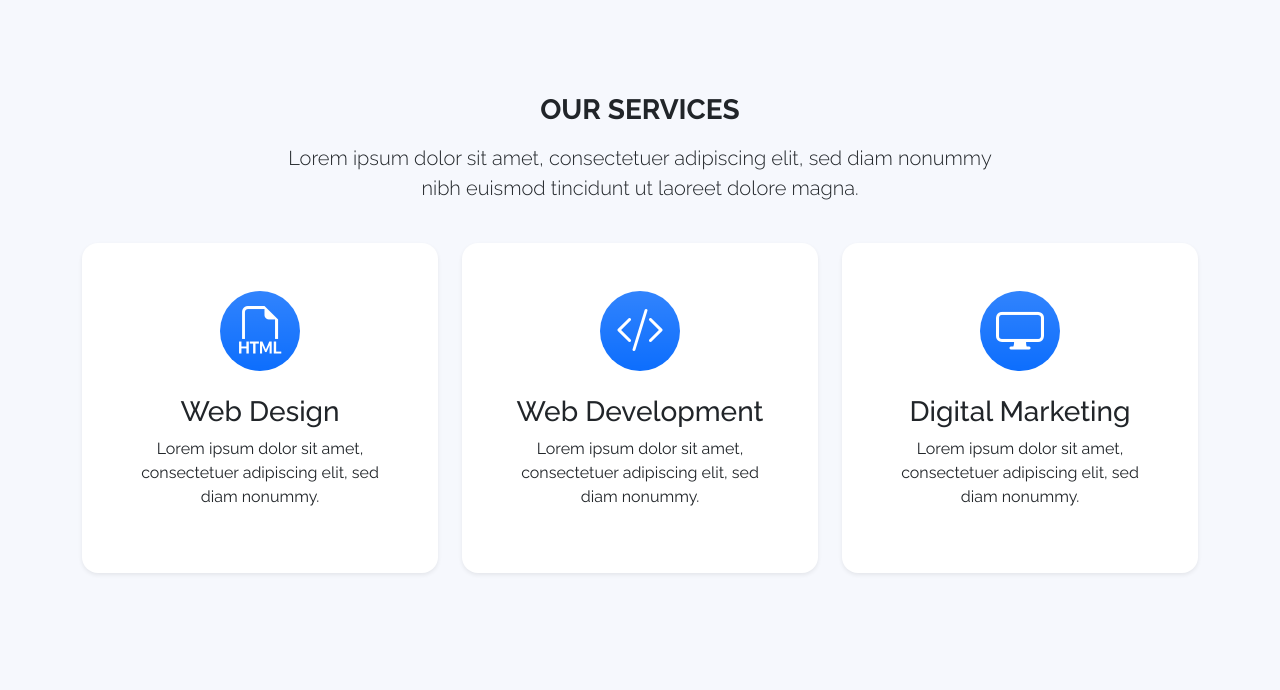
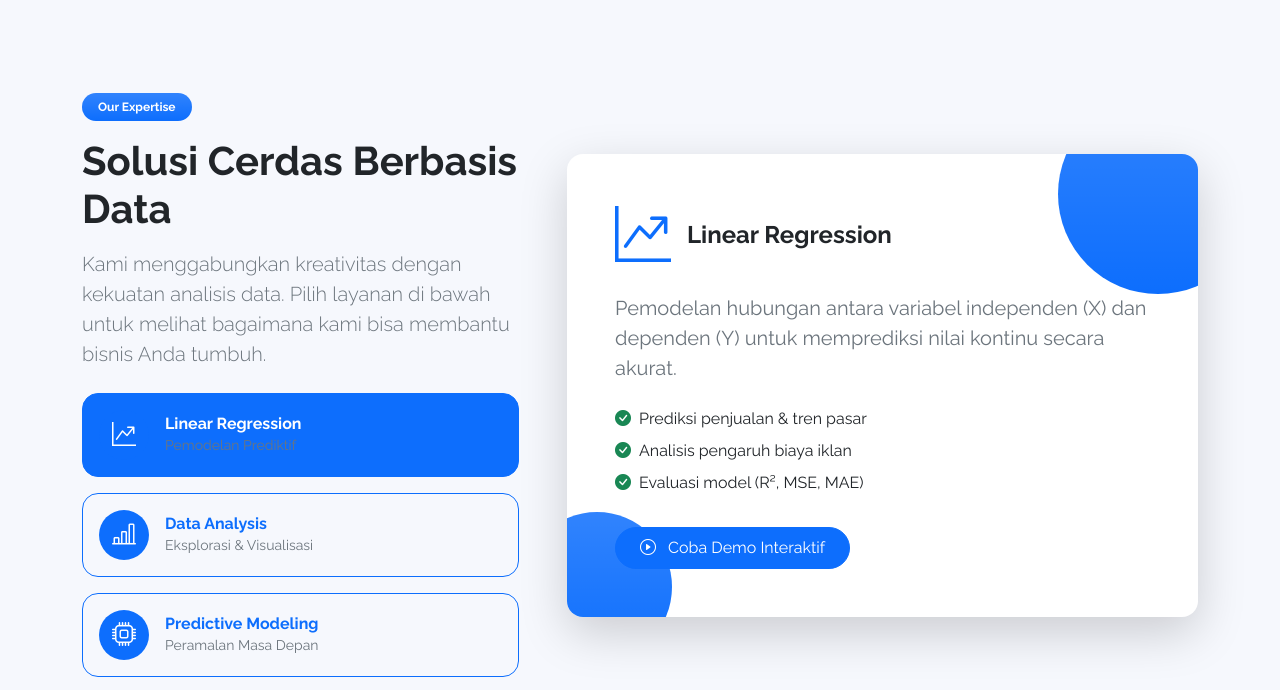
Before and after one commit to KEZO-cmyk/Kelompok_4-Belajar-Project-Remote, a plain HTML site: page index.html in a window 1280 px wide. Shown: the part 513-1203 px from the top of the page. Drawn offline with nearby package versions, Linux system fonts and the light colour scheme.

Commit message:
Update: section Mir (Our Services) + halaman demo Linear Regression

```diff
--- a/index.html
+++ b/index.html
@@ -97,54 +97,114 @@
 
         <!-- Azzahra -->
 
-        <!-- Mir -->
-        <div id="services" class="container text-center py-5">
-            <div class="row">
-                <div class="col-lg-8 mx-auto">
-                    <h3 class="fw-bold lh-2 mb-3">OUR SERVICES</h3>
-                    <p class="lead">Lorem ipsum dolor sit amet, consectetuer adipiscing elit, sed diam nonummy nibh euismod tincidunt ut laoreet dolore magna.</p>
-                </div>
-            </div>
+<!-- Mir -->
+<div id="services" class="container py-5">
+    <div class="row align-items-center g-5">
+        <!-- Kiri: Teks & Tombol Tabs -->
+        <div class="col-lg-5 text-start">
+            <div class="badge bg-primary bg-gradient rounded-pill px-3 py-2 mb-3 text-white">Our Expertise</div>
+            <h3 class="fw-bold lh-2 mb-3 display-6">Solusi Cerdas Berbasis Data</h3>
+            <p class="lead text-muted mb-4">Kami menggabungkan kreativitas dengan kekuatan analisis data. Pilih layanan di bawah untuk melihat bagaimana kami bisa membantu bisnis Anda tumbuh.</p>
 
-            <div class="row py-4">
-                <div class="col-lg-4 mb-4 mb-lg-0">
-                    <div class="card border-0 rounded-4 shadow-sm">
-                        <div class="card-body p-3 p-sm-5">
-                            <div class="feature-icon-1 bg-primary bg-gradient mb-4">
-                                <i class="bi-filetype-html"></i>
-                            </div>
-                            <h3>Web Design</h3>
-                            <p>Lorem ipsum dolor sit amet, consectetuer adipiscing elit, sed diam nonummy.</p>
+            <div class="d-flex flex-column gap-3 mt-4" id="serviceTabs">
+                <!-- Tab 1 -->
+                <button class="btn btn-outline-primary text-start p-3 rounded-4 service-tab active" data-target="0">
+                    <div class="d-flex align-items-center">
+                        <div class="bg-primary text-white rounded-circle d-flex align-items-center justify-content-center me-3" style="width: 50px; height: 50px;">
+                            <i class="bi bi-graph-up-arrow fs-4"></i>
+                        </div>
+                        <div>
+                            <h6 class="fw-bold mb-0">Linear Regression</h6>
+                            <small class="text-muted">Pemodelan Prediktif</small>
                         </div>
                     </div>
-                </div>
-                <div class="col-lg-4 mb-4 mb-lg-0">
-                    <div class="card border-0 rounded-4 shadow-sm">
-                        <div class="card-body p-3 p-sm-5">
-                            <div class="feature-icon-1 bg-primary bg-gradient mb-4">
-                                <i class="bi-code-slash"></i>
-                            </div>
-                            <h3>Web Development</h3>
-                            <p>Lorem ipsum dolor sit amet, consectetuer adipiscing elit, sed diam nonummy.</p>
+                </button>
+                <!-- Tab 2 -->
+                <button class="btn btn-outline-primary text-start p-3 rounded-4 service-tab" data-target="1">
+                    <div class="d-flex align-items-center">
+                        <div class="bg-primary text-white rounded-circle d-flex align-items-center justify-content-center me-3" style="width: 50px; height: 50px;">
+                            <i class="bi bi-bar-chart-line fs-4"></i>
+                        </div>
+                        <div>
+                            <h6 class="fw-bold mb-0">Data Analysis</h6>
+                            <small class="text-muted">Eksplorasi & Visualisasi</small>
                         </div>
                     </div>
-                </div>
-                <div class="col-lg-4 mb-4 mb-lg-0">
-                    <div class="card border-0 rounded-4 shadow-sm">
-                        <div class="card-body p-3 p-sm-5">
-                            <div class="feature-icon-1 bg-primary bg-gradient mb-4">
-                                <i class="bi-display"></i>
-                            </div>
-                            <h3>Digital Marketing</h3>
-                            <p>Lorem ipsum dolor sit amet, consectetuer adipiscing elit, sed diam nonummy.</p>
+                </button>
+                <!-- Tab 3 -->
+                <button class="btn btn-outline-primary text-start p-3 rounded-4 service-tab" data-target="2">
+                    <div class="d-flex align-items-center">
+                        <div class="bg-primary text-white rounded-circle d-flex align-items-center justify-content-center me-3" style="width: 50px; height: 50px;">
+                            <i class="bi bi-cpu fs-4"></i>
                         </div>
+                        <div>
+                            <h6 class="fw-bold mb-0">Predictive Modeling</h6>
+                            <small class="text-muted">Peramalan Masa Depan</small>
+                        </div>
+                    </div>
+                </button>
+            </div>
+        </div>
+
+        <!-- Kanan: Konten Dinamis -->
+        <div class="col-lg-7">
+            <div class="card border-0 rounded-4 shadow-lg bg-white p-4 p-md-5 h-100 position-relative overflow-hidden" style="min-height: 400px;">
+                <!-- Dekorasi Background -->
+                <div class="position-absolute top-0 end-0 bg-primary bg-gradient rounded-circle opacity-10" style="width: 200px; height: 200px; transform: translate(30%, -30%);"></div>
+                <div class="position-absolute bottom-0 start-0 bg-primary bg-gradient rounded-circle opacity-10" style="width: 150px; height: 150px; transform: translate(-30%, 30%);"></div>
+
+                <div class="position-relative z-1" id="serviceContent">
+                    <!-- Konten 1 (Default) -->
+                    <div class="service-pane active" id="pane-0">
+                        <div class="d-flex align-items-center mb-4">
+                            <i class="bi bi-graph-up-arrow text-primary display-4 me-3"></i>
+                            <h4 class="fw-bold mb-0">Linear Regression</h4>
+                        </div>
+                        <p class="fs-5 text-muted mb-4">Pemodelan hubungan antara variabel independen (X) dan dependen (Y) untuk memprediksi nilai kontinu secara akurat.</p>
+                        <ul class="list-unstyled mb-4">
+                            <li class="mb-2"><i class="bi bi-check-circle-fill text-success me-2"></i>Prediksi penjualan & tren pasar</li>
+                            <li class="mb-2"><i class="bi bi-check-circle-fill text-success me-2"></i>Analisis pengaruh biaya iklan</li>
+                            <li class="mb-2"><i class="bi bi-check-circle-fill text-success me-2"></i>Evaluasi model (R², MSE, MAE)</li>
+                        </ul>
+                        <!-- Tombol ke Demo Regression -->
+                        <a href="regression.html" class="btn btn-primary rounded-pill px-4 py-2 mt-2">
+                            <i class="bi bi-play-circle me-2"></i> Coba Demo Interaktif
+                        </a>
+                    </div>
+
+                    <!-- Konten 2 -->
+                    <div class="service-pane d-none" id="pane-1">
+                        <div class="d-flex align-items-center mb-4">
+                            <i class="bi bi-bar-chart-line text-primary display-4 me-3"></i>
+                            <h4 class="fw-bold mb-0">Data Analysis</h4>
+                        </div>
+                        <p class="fs-5 text-muted mb-4">Eksplorasi data mendalam untuk menemukan pola tersembunyi, korelasi antar variabel, dan insight berharga.</p>
+                        <ul class="list-unstyled mb-4">
+                            <li class="mb-2"><i class="bi bi-check-circle-fill text-success me-2"></i>Visualisasi data interaktif</li>
+                            <li class="mb-2"><i class="bi bi-check-circle-fill text-success me-2"></i>Deteksi anomali & tren</li>
+                            <li class="mb-2"><i class="bi bi-check-circle-fill text-success me-2"></i>Dashboard bisnis real-time</li>
+                        </ul>
+                    </div>
+
+                    <!-- Konten 3 -->
+                    <div class="service-pane d-none" id="pane-2">
+                        <div class="d-flex align-items-center mb-4">
+                            <i class="bi bi-cpu text-primary display-4 me-3"></i>
+                            <h4 class="fw-bold mb-0">Predictive Modeling</h4>
+                        </div>
+                        <p class="fs-5 text-muted mb-4">Membangun model prediktif menggunakan algoritma regresi untuk meramalkan masa depan dan evaluasi performa model.</p>
+                        <ul class="list-unstyled mb-4">
+                            <li class="mb-2"><i class="bi bi-check-circle-fill text-success me-2"></i>Forecasting (peramalan)</li>
+                            <li class="mb-2"><i class="bi bi-check-circle-fill text-success me-2"></i>Machine Learning dasar</li>
+                            <li class="mb-2"><i class="bi bi-check-circle-fill text-success me-2"></i>Validasi & akurasi model</li>
+                        </ul>
                     </div>
                 </div>
             </div>
         </div>
-
-        <!-- Mir -->
-
+    </div>
+</div>
+<!-- Mir -->
         <!-- Nafisa -->
         <div id="about" class="container text-center py-5">
             <div class="row">
```
